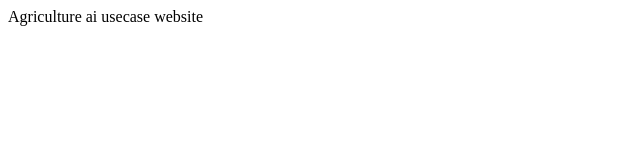
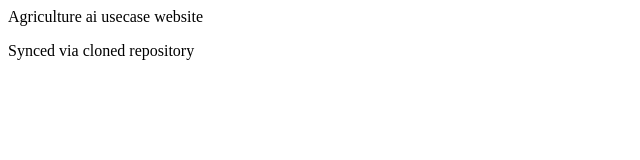
Before and after one commit to sirikondapi-png/smart-agriculture_ai_usecase, a plain HTML site: page index.html in a window 1280 px wide. Shown: the whole page, without its empty margins (0-640 px from the left). Drawn offline with Linux system fonts and the light colour scheme.

Commit message:
Updated website content

```diff
--- a/index.html
+++ b/index.html
@@ -1 +1,2 @@
 Agriculture ai usecase website
+<p>Synced via cloned repository</p>
```
